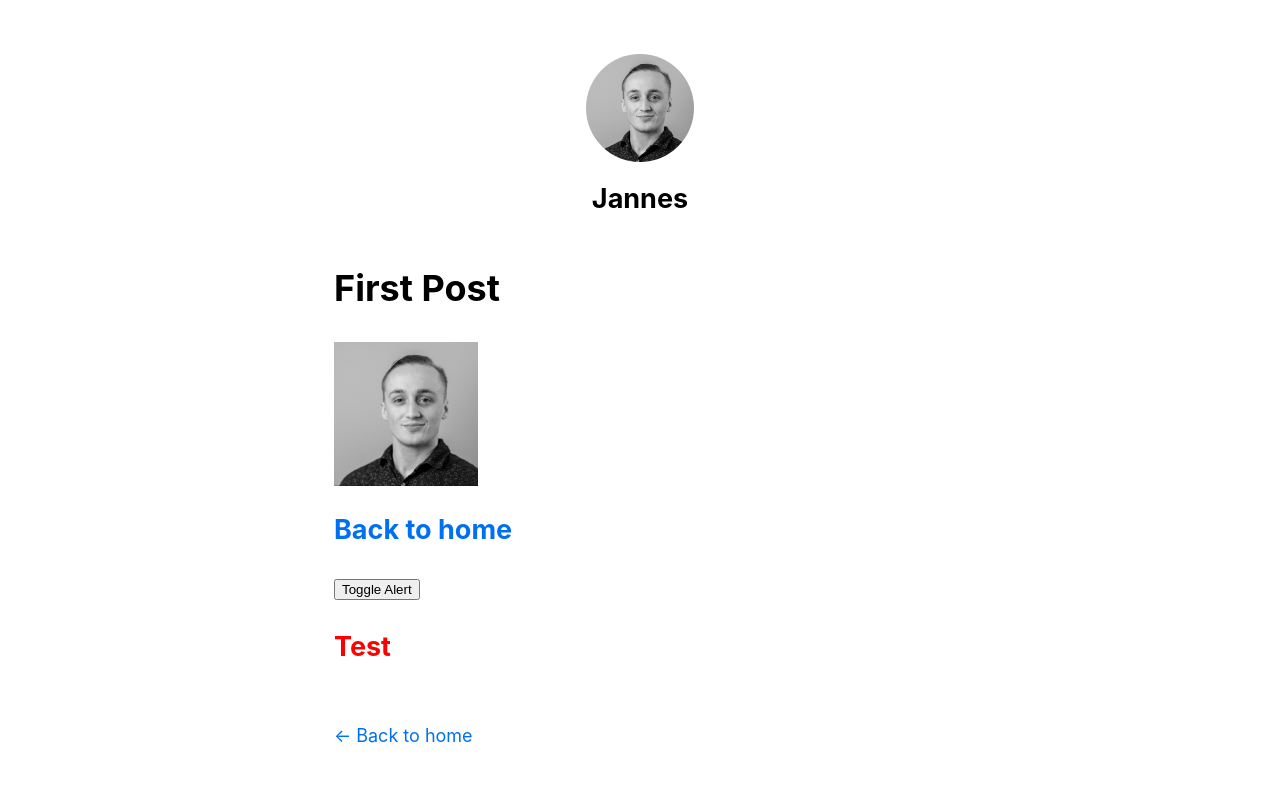
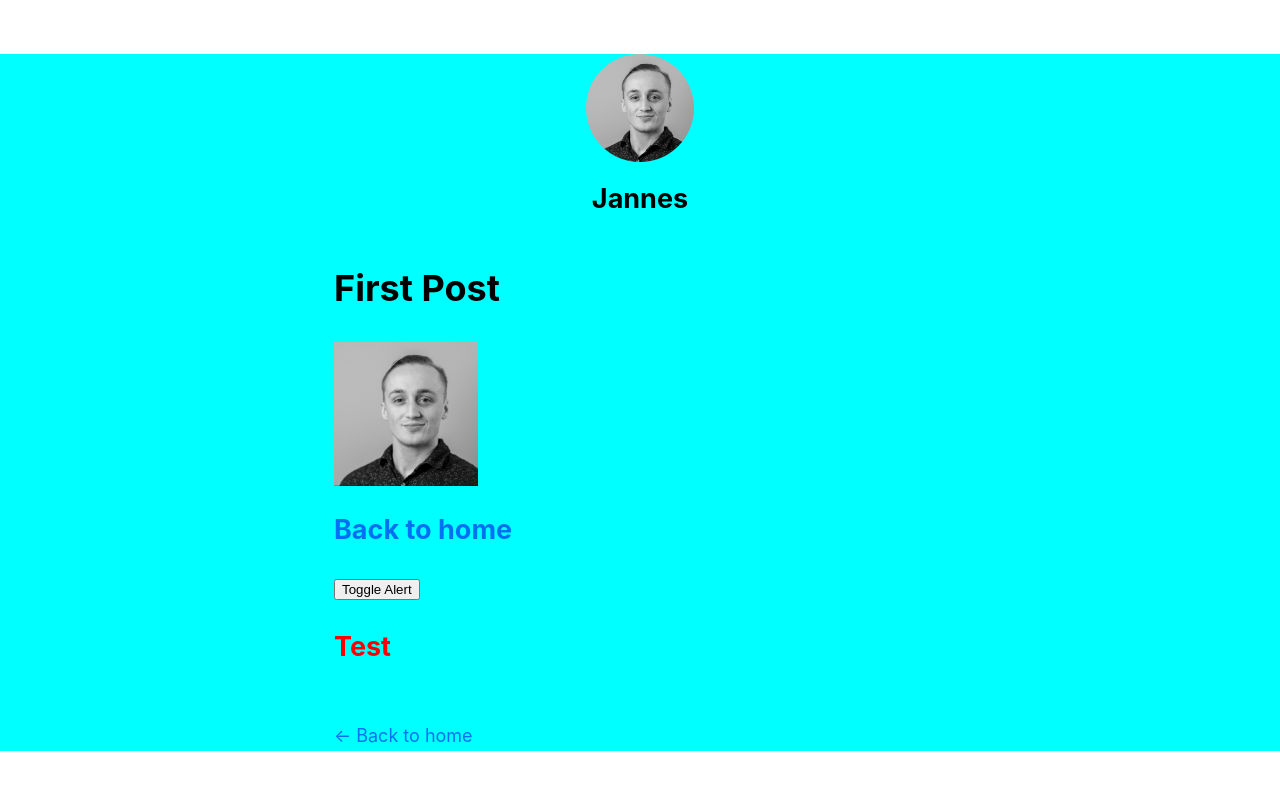
Before and after one commit to jaussems/nextJsBlogTutorial, a Next.js app: page /posts/first-post in a window 1280 px wide. Shown: the top 790 px of the page. Built offline with nearby package versions, Linux system fonts and the light colour scheme.

Commit message:
creating dynmic id route in posts folder

```diff
--- a/components/alert.js
+++ b/components/alert.js
@@ -1,12 +1,12 @@
 import styles from '../styles/alert.module.css';
 import { clsx } from 'clsx';
 
-export default function Alert({ children, type }) {
+export default function Alert({ children, isSuccess }) {
     return (
         <div
             className={clsx({
-                [styles.success]: type === 'success',
-                [styles.error]: type === 'error',
+                [styles.success]: isSuccess,
+                [styles.error]: !isSuccess,
             })}
         >
             <h2>Test</h2>
--- a/pages/posts/first-post.js
+++ b/pages/posts/first-post.js
@@ -31,7 +31,7 @@ export default function FirstPost() {
                 toggleShowAlert()
             }}>Toggle Alert</button>
 
-            <Alert type={toggleType ? 'success' : 'error'}></Alert>
+            <Alert type={toggleType}></Alert>
         </Layout>
     );
 }
--- a/styles/alert.module.css
+++ b/styles/alert.module.css
@@ -4,3 +4,7 @@
 .error {
   color: red;
 }
+
+div {
+  background-color: aqua;
+}
```
Also changed, not shown: pages/posts/[id].js (added).
